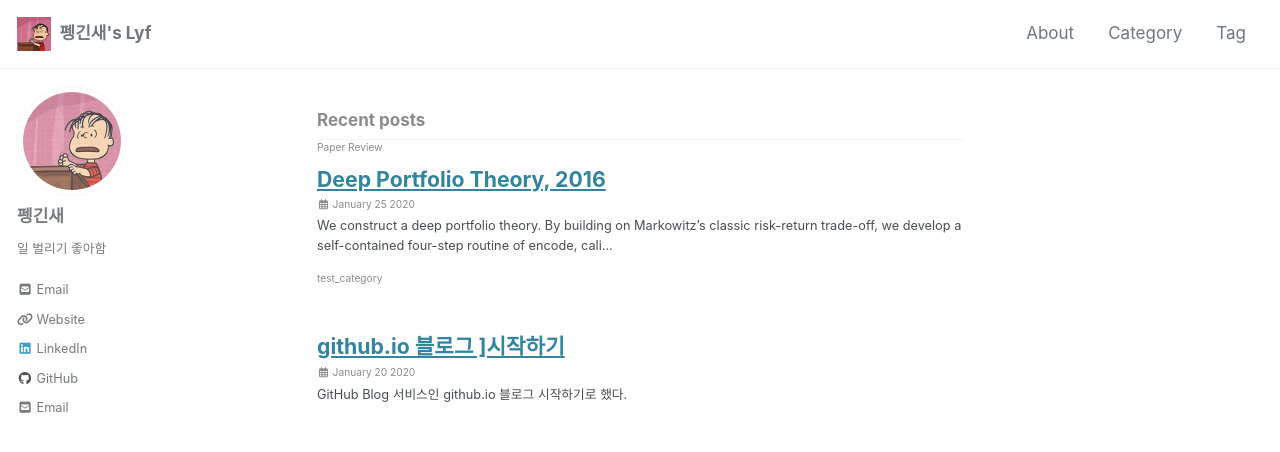
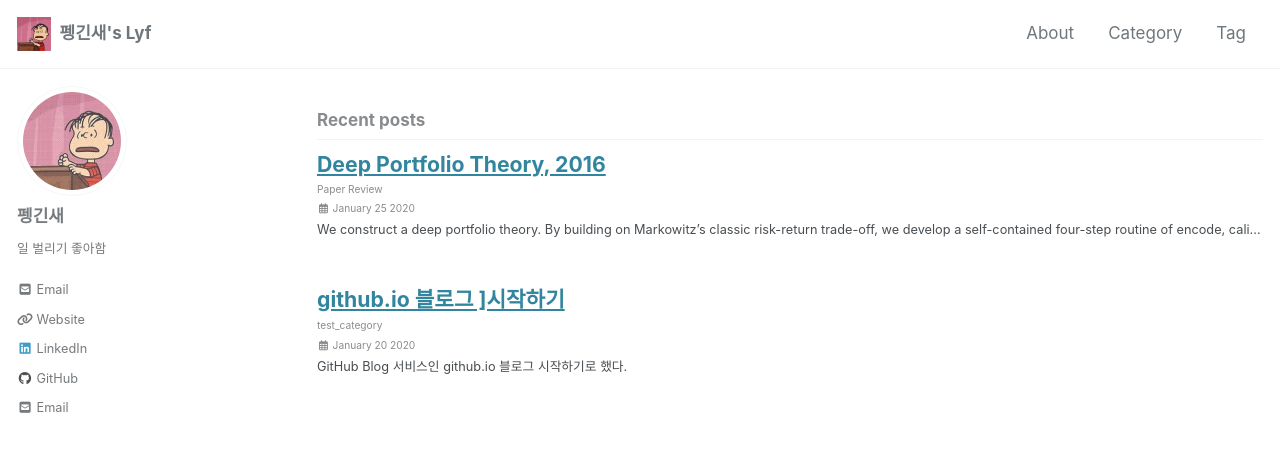
Before and after one commit to sylim2357/sylim2357.github.io, a Jekyll site: the page built from index.html, in a window 1280 px wide and 900 px high. Shown: the top 452 px of the window. Built offline with Jekyll 4.4.1, drawn with Linux system fonts in a browser that asks for light colours; cached includes are drawn as plain includes; nearby versions of some CDN libraries; the list of posts is cut into pages by our own code; comment, search, counter and statistics services are not loaded.

Commit message:
display category

```diff
--- a/_includes/archive-single.html
+++ b/_includes/archive-single.html
@@ -23,11 +23,6 @@
           alt="">
       </div>
     {% endif %}
-    {% if post.categories[0] %}
-      <p class="page__meta">
-          {% for category in post.categories %} {{ category }} {% endfor %}
-      </p>
-    {% endif %}
     <h2 class="archive__item-title" itemprop="headline">
       {% if post.link %}
         <a href="{{ post.link }}">{{ title }}</a> <a href="{{ post.url | relative_url }}" rel="permalink"><i class="fas fa-link" aria-hidden="true" title="permalink"></i><span class="sr-only">Permalink</span></a>
@@ -35,6 +30,11 @@
         <a href="{{ post.url | relative_url }}" rel="permalink">{{ title }}</a>
       {% endif %}
     </h2>
+    {% if post.categories[0] %}
+      <p class="page__meta">
+          {% for category in post.categories %} {{ category }} {% endfor %}
+      </p>
+    {% endif %}
     {% if post.date %}
       <p class="page__meta"><i class="far fa-fw fa-calendar-alt" aria-hidden="true"></i> {{ post.date | date: "%B %d %Y" }}
         <!-- {% if post.categories[0] %}
--- a/index.html
+++ b/index.html
@@ -1,4 +1,5 @@
 ---
 layout: home
 author_profile: true
+classes: wide
 ---
```
